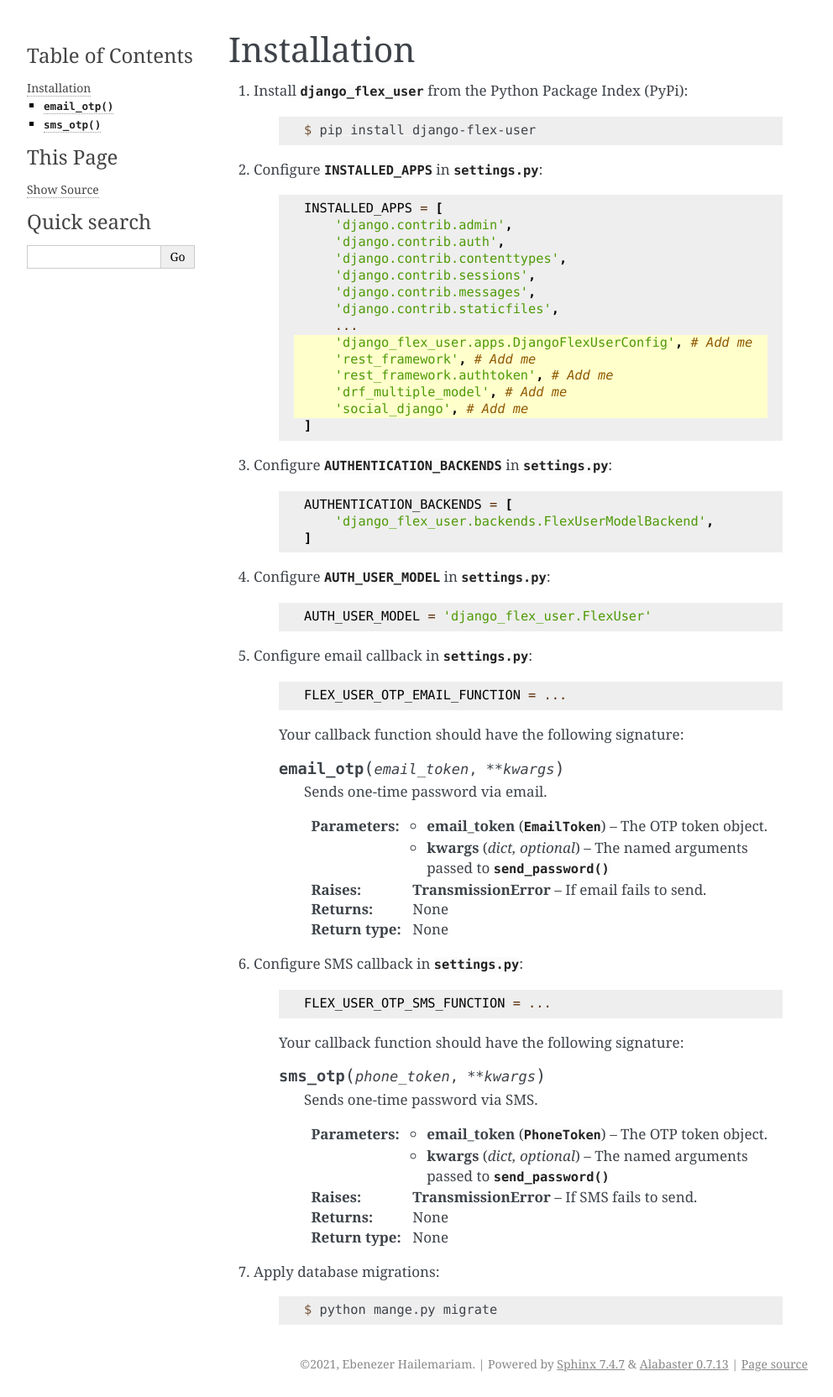
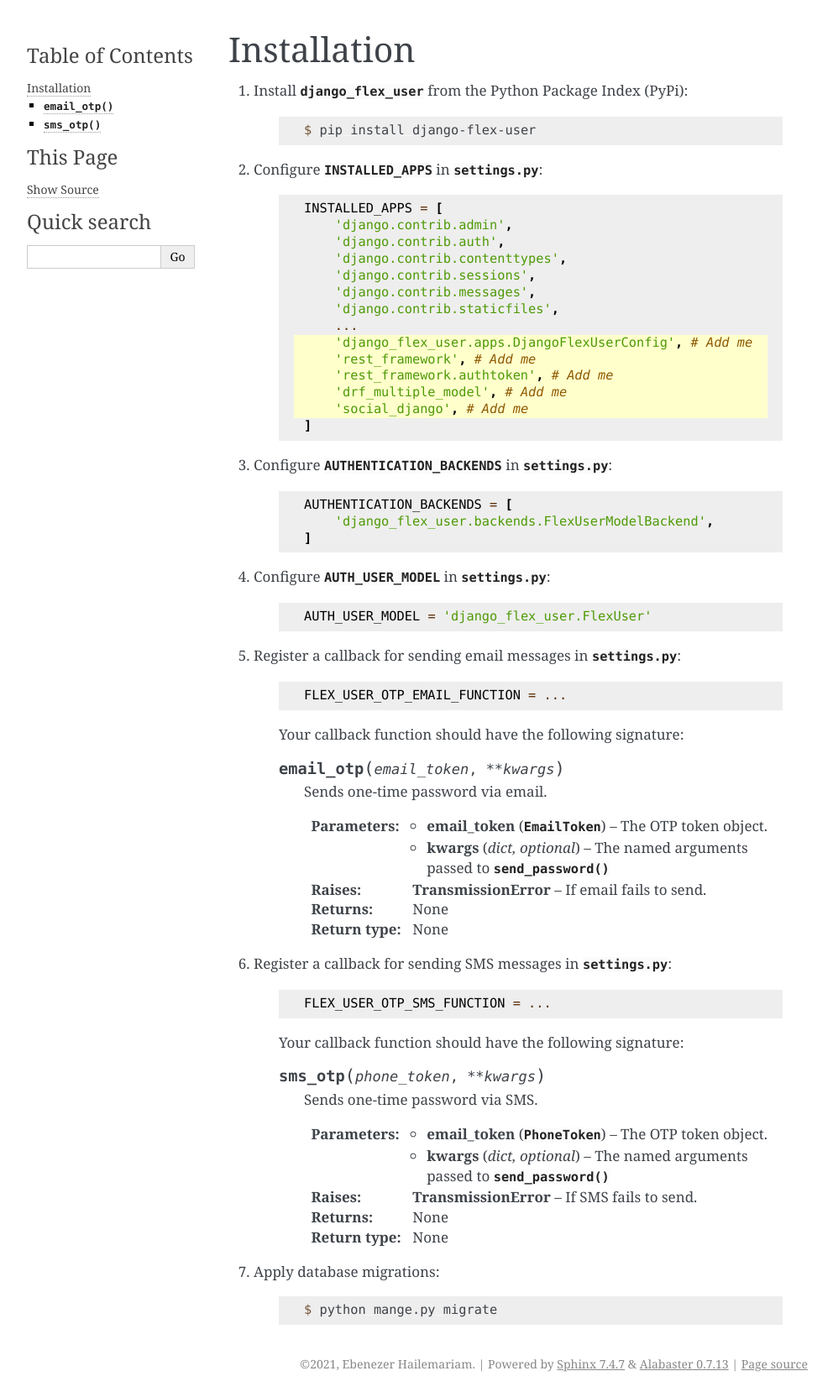
Before and after one commit to ebenh/django-flex-user, a Sphinx documentation site: the page built from docs/source/installation.rst, in a window 1280 px wide. Shown: the whole page at 84% size, without its empty margins (148-1140 px from the left). Built offline with Sphinx 7.4.7, drawn with Linux system fonts in a browser that asks for light colours.

Commit message:
Updating documentation

```diff
--- a/docs/source/installation.rst
+++ b/docs/source/installation.rst
@@ -41,7 +41,7 @@ Installation
 
         AUTH_USER_MODEL = 'django_flex_user.FlexUser'
 
-#. Configure email callback in :mod:`settings.py`:
+#. Register a callback for sending email messages in :mod:`settings.py`:
 
     .. code-block:: python
 
@@ -61,7 +61,7 @@ Installation
         :returns: None
         :rtype: None
 
-#. Configure SMS callback in :mod:`settings.py`:
+#. Register a callback for sending SMS messages in :mod:`settings.py`:
 
     .. code-block:: python
 
```
